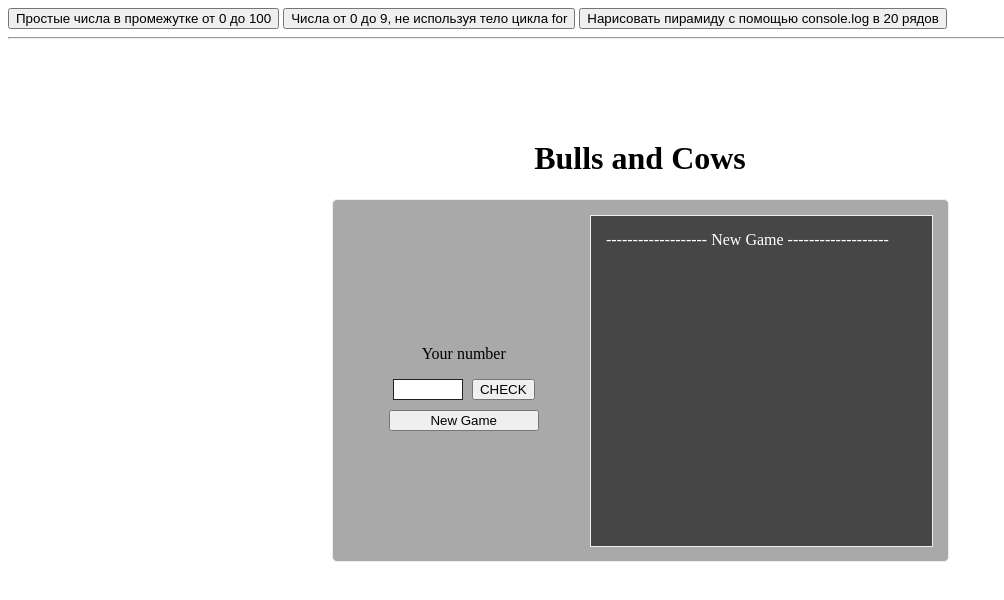
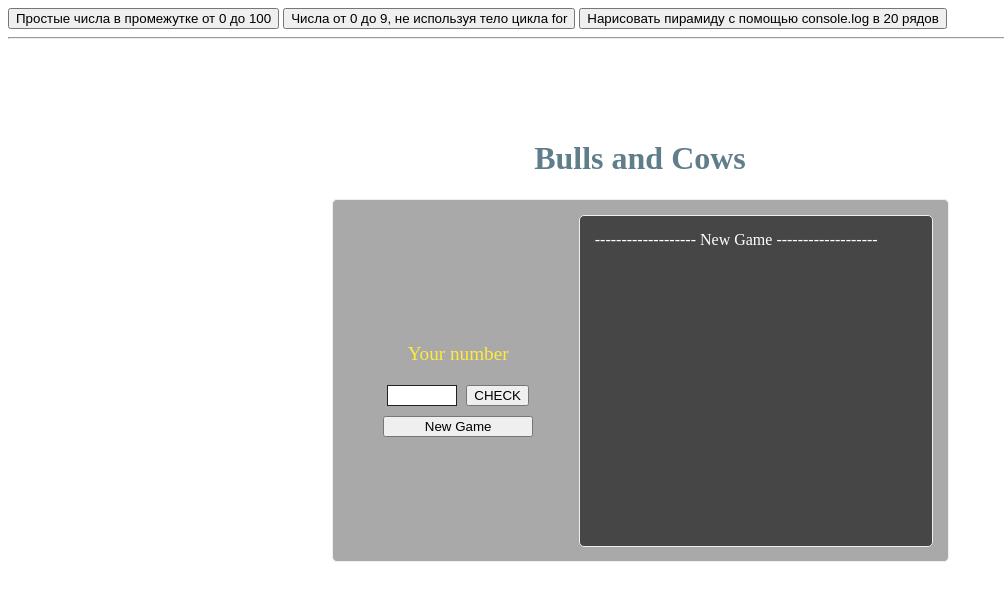
Before and after one commit to wowankz/basics-js, a plain HTML site: page index.html in a window 1280 px wide. Shown: the whole page, without its empty margins (0-1004 px from the left). Drawn offline with Linux system fonts and the light colour scheme.

Commit message:
До делал ДЗ

```diff
--- a/index.html
+++ b/index.html
@@ -6,6 +6,11 @@
     <meta name="viewport" content="width=device-width, initial-scale=1.0">
     <title>Lesson 3</title>
     <style>
+        h1 {
+            color: #607D8B;
+            font-size: 2rem;
+        }
+
         .game {
             display: flex;
             flex-direction: column;
@@ -30,10 +35,16 @@
             align-self: center;
         }
 
+        .game-board>div p {
+            color: #FFEB3B;
+            font-size: 1.2rem;
+        }
+
         #consOutput {
-            width: 395px;
+            width: 430px;
             height: 300px;
             border: 1px solid #eee;
+            border-radius: 5px;
             margin-left: 10px;
             color: white;
             background: #212121b8;
@@ -141,10 +152,10 @@
                     }
                 })
                 if (--step) {
-                    log.innerHTML += bulls === 4 ? '=>  You are winner!!!' : `=> ${10 - step}.  Cows = ${cows} Bulls = ${bulls}<br>`;
+                    log.innerHTML += bulls === 4 ? '=>  You are winner!!!' : `=> ${10 - step}. Your number [ ${answer.value} ]  Cows = ${cows} Bulls = ${bulls}<br>`;
                     bulls === 4 ? step = 0 : '';
                 } else {
-                    log.innerHTML += bulls === 4 ? '=>  You are winner!!!' : `=> ${10 - step}. Cows = ${cows} Bulls = ${bulls} <br> Game Over <br>`;
+                    log.innerHTML += bulls === 4 ? '=>  You are winner!!!' : `=> ${10 - step}. Your number [ ${answer.value} ] Cows = ${cows} Bulls = ${bulls} <br> Game Over <br>`;
                 }
 
                 answer.value = '';
```
